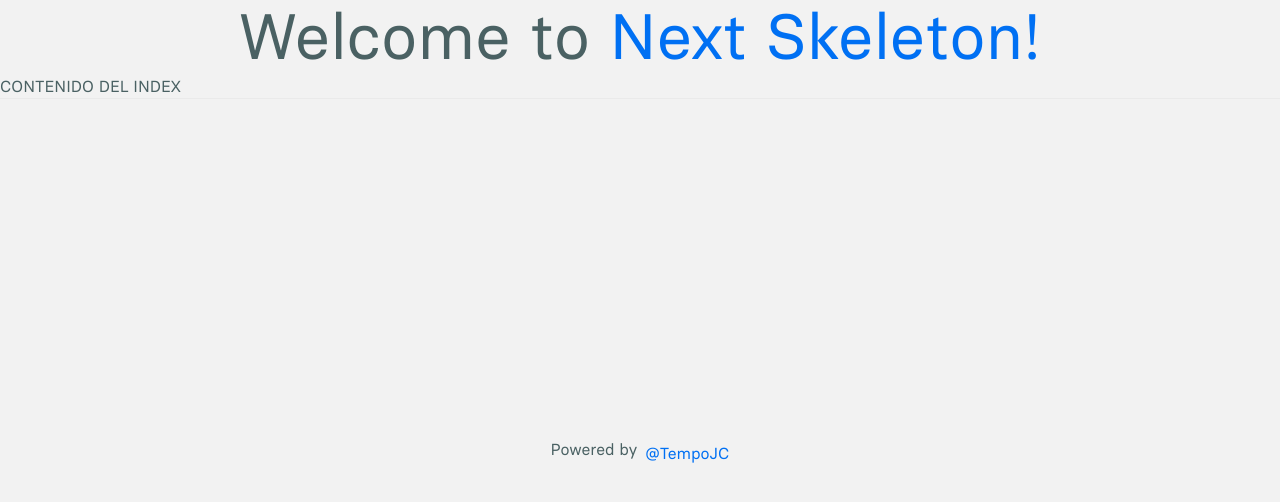
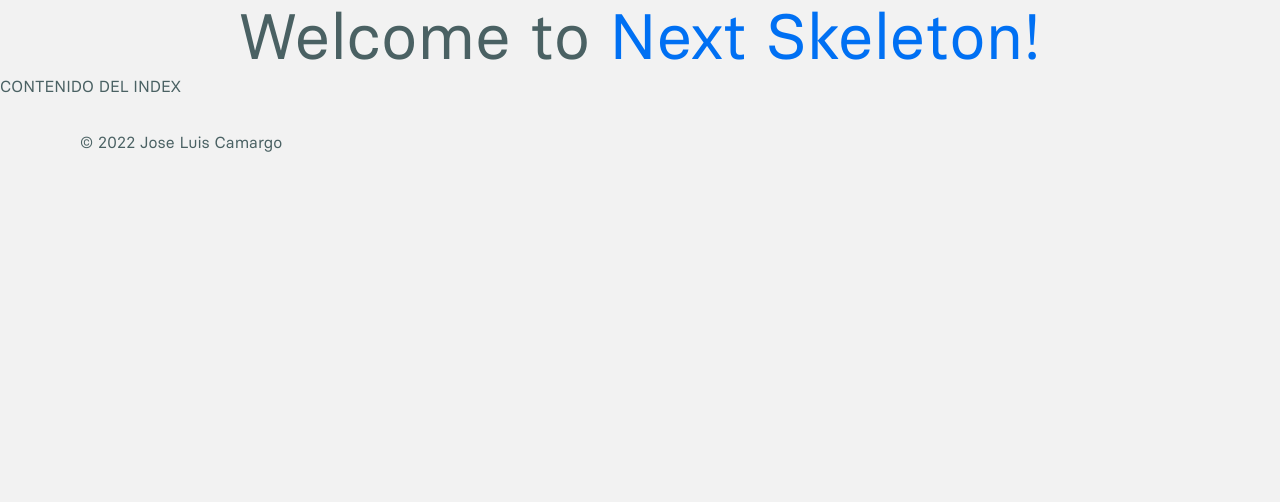
Before and after one commit to TempoJC/tempojc-portfolio, a Next.js app: page / in a window 1280 px wide. Shown: the top 502 px of the page. Built offline with nearby package versions, Linux system fonts and the light colour scheme.

Commit message:
feat: update footer

```diff
--- a/src/components/organisms/Footer/Footer.module.css
+++ /dev/null
@@ -1,27 +0,0 @@
-.footer {
-	display: flex;
-	flex: 1;
-	padding: 2rem 0;
-	border-top: 1px solid #eaeaea;
-	justify-content: center;
-	align-items: center;
-}
-
-.footer a {
-	display: flex;
-	justify-content: center;
-	align-items: center;
-	flex-grow: 1;
-}
-
-.name {
-	height: 1em;
-	margin-left: 0.5rem;
-	color: #0070f3;
-}
-
-@media (prefers-color-scheme: dark) {
-	.footer {
-		border-color: #222;
-	}
-}
--- a/src/components/organisms/Footer/Footer.tsx
+++ b/src/components/organisms/Footer/Footer.tsx
@@ -1,14 +1,6 @@
-import styles from './Footer.module.css';
-
 const Footer = () => (
-	<footer className={styles.footer}>
-		<a
-			href="https://github.com/TempoJC"
-			target="_blank"
-			rel="noopener noreferrer"
-		>
-			Powered by <span className={styles.name}>@TempoJC</span>
-		</a>
+	<footer className="flex justify-between px-4 md:px-20 py-8">
+		<span>&copy; {new Date().getFullYear()} Jose Luis Camargo</span>
 	</footer>
 );
 
```
Also changed, not shown: .lintstagedrc.js, 1 other file (tests, documents, lock files or other folders).
